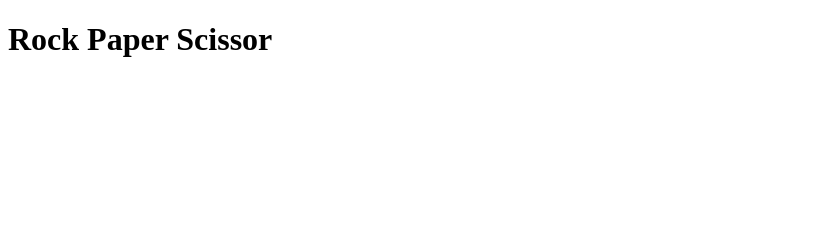
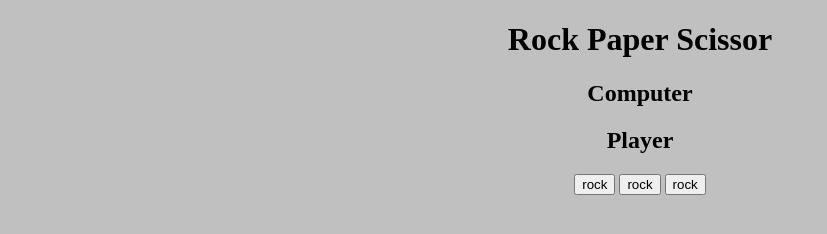
Before and after one commit to SebastianN97/RPS_2020, a website: page src/index.html in a window 1280 px wide. Shown: the whole page, without its empty margins (0-827 px from the left). Drawn offline with Linux system fonts and the light colour scheme.

Commit message:
Creating buttons and titles in html

```diff
--- a/src/index.html
+++ b/src/index.html
@@ -7,15 +7,24 @@
         <meta charset="UTF-8">
         <meta name="viewport" content="width=device-width, initial-scale=1.0">
         <meta http-equiv="X-UA-Compatible" content="ie-edge">
-        <link rel="stylesheet" href="rps.css">
+        <link rel="stylesheet" href="style.css">
         <title>Rock Paper Scissor</title>
     </head>
 
     <body>
         <h1>Rock Paper Scissor</h1>
 
+        <h2>Computer</h2>
+        <p></p>
+        <h2>Player</h2>
+        <p></p>
 
-
+        <button
+            class="choice" id="rock">rock</button>
+        <button
+        class="choice" id="rock">rock</button>
+        <button
+            class="choice" id="rock">rock</button>
 
 
         <script  src="./rpsFunction.js"></script>
--- /dev/null
+++ b/src/style.css
@@ -0,0 +1,5 @@
+
+body {
+    background-color: silver;
+    text-align: center;
+}
```
Also changed, not shown: src/rps.css (deleted).
